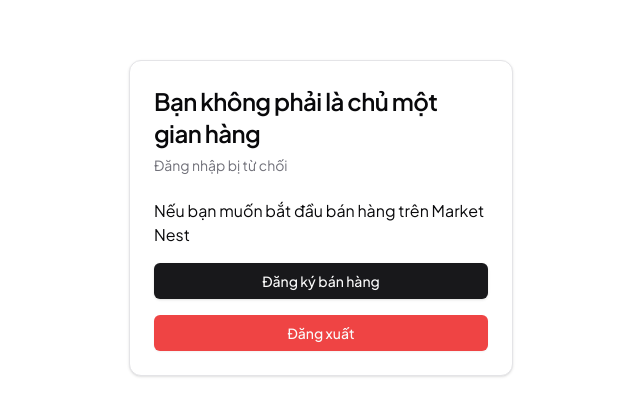
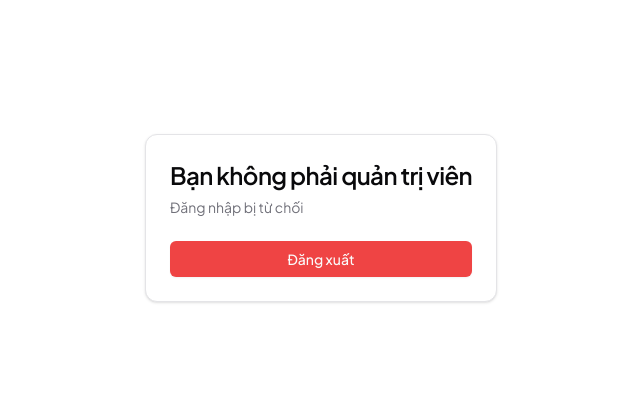
Before and after one commit to khiemnb153/marketnest-admin, a Next.js app: page /you-are-not-a-shopkeeper in a window 1280 px wide. Shown: the part 182-598 px from the top of the page, without its empty margins (319-959 px from the left). Built offline with nearby package versions, Linux system fonts and the light colour scheme; no server answers.

Commit message:
Modify auth as Admin

```diff
--- a/app/(auth)/logout/page.jsx
+++ b/app/(auth)/logout/page.jsx
@@ -1,6 +1,6 @@
 import Link from 'next/link'
-import { Button } from '@/components/ui/button'
-import { Card, CardContent, CardHeader, CardTitle } from '@/components/ui/card'
+import { Button } from '@components/ui/button'
+import { Card, CardContent, CardHeader, CardTitle } from '@components/ui/card'
 
 const SignOutPage = () => {
   return (
--- a/app/(auth)/you-are-not-a-shopkeeper/page.jsx
+++ b/app/(auth)/you-are-not-a-shopkeeper/page.jsx
@@ -3,23 +3,18 @@
 import { signOut } from 'next-auth/react'
 
 import Link from 'next/link'
-import { Button } from '@/components/ui/button'
-import { Card, CardContent, CardDescription, CardHeader, CardTitle } from '@/components/ui/card'
+import { Button } from '@components/ui/button'
+import { Card, CardContent, CardDescription, CardHeader, CardTitle } from '@components/ui/card'
 
 const YouAreNotAShopkeeperPage = () => {
   return (
     <div className='flex h-screen w-full items-center justify-center px-4'>
       <Card className='mx-auto max-w-sm'>
         <CardHeader>
-          <CardTitle className='text-2xl'>Bạn không phải là chủ một gian hàng</CardTitle>
+          <CardTitle className='text-2xl'>Bạn không phải quản trị viên</CardTitle>
           <CardDescription>Đăng nhập bị từ chối</CardDescription>
         </CardHeader>
         <CardContent className='flex flex-col gap-4'>
-          <p>Nếu bạn muốn bắt đầu bán hàng trên Market Nest</p>
-          <Button asChild>
-            <Link href='#'>Đăng ký bán hàng</Link>
-          </Button>
-
           <Button
             onClick={() => signOut({ callbackUrl: '/logout' })}
             variant='destructive'
--- a/lib/auth-options.js
+++ b/lib/auth-options.js
@@ -59,8 +59,8 @@
       return session
     },
     async signIn({ user }) {
-      if (user.role !== 'Shopkeeper') {
-        return '/you-are-not-a-shopkeeper'
+      if (user.role !== 'Admin') {
+        return '/you-are-not-an-admin'
       }
       return true
     },
```
